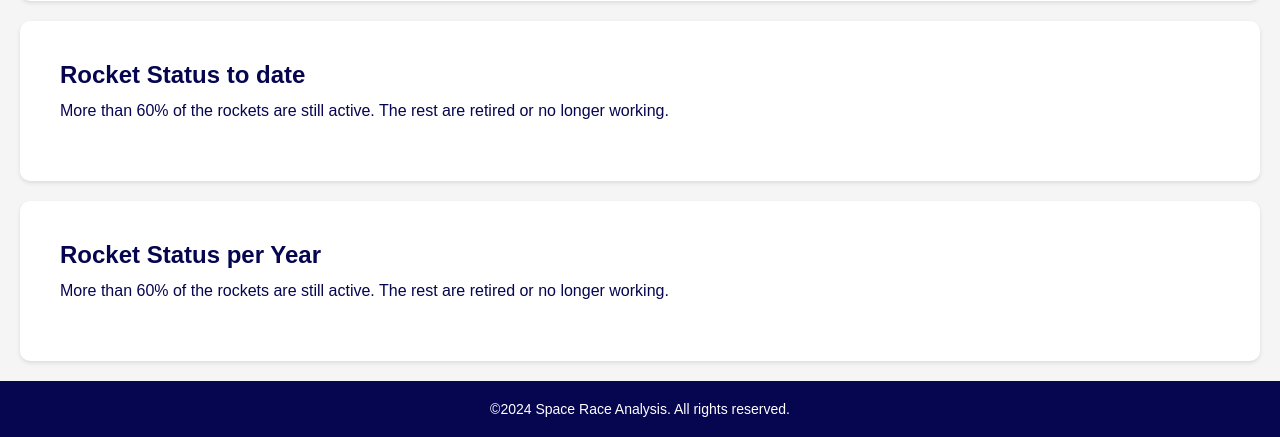
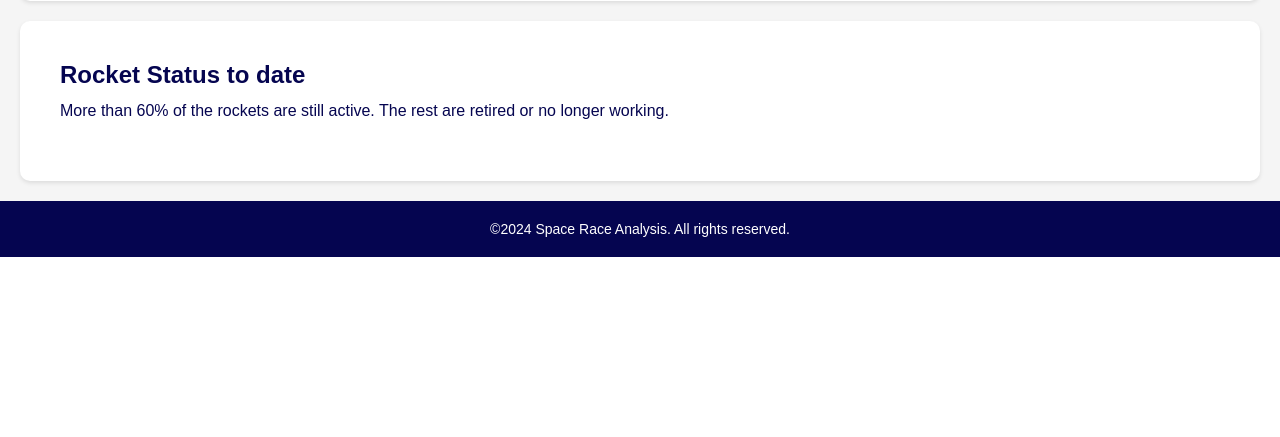
Before and after one commit to Fedt2407/18_Space_Race_Analysis, a Flask app: template templates/index.html in a window 1280 px wide. Shown: the part 1239-1676 px from the top of the page. After the commit the page ends 1496 px from the top, so only its background shows below. Run offline with Flask 3, Linux system fonts and the light colour scheme; the template is opened without the code that fills it, so the values that code supplies are empty.

Commit message:
Final commit

```diff
--- a/main.py
+++ b/main.py
@@ -80,16 +80,6 @@ def hello_world():
     rocket_status.update_traces(textposition='outside', textinfo='percent+label')
     rocket_status_html = rocket_status.to_html(full_html=False)
 
-    # Plotting rocket status per year in two lines
-    rocket_status_year = data.groupby(['Year', 'Rocket_Status']).size().unstack().fillna(0)
-    rocket_status_year = rocket_status_year.div(rocket_status_year.sum(axis=1), axis=0)
-    rocket_status_year = rocket_status_year.rolling(window=5).mean()
-    rocket_status_year_plot = px.line(rocket_status_year, x=rocket_status_year.index, y=rocket_status_year.columns)
-    rocket_status_year_plot.update_layout(xaxis_title='Year', yaxis_title='Percentage of Missions')
-    rocket_status_year_plot.update_layout(legend=dict(x=0, y=1))
-    rocket_status_year_plot.update_traces(line=dict(width=3))
-    rocket_status_year_plot_html = rocket_status_year_plot.to_html(full_html=False)
-
 
     return render_template('index.html',
                            shape=shape,
@@ -99,8 +89,7 @@ def hello_world():
                            status=status_html,
                            price_per_year=price_plot_html,
                            budget_per_org=budget_per_org_html,
-                           rocket_status=rocket_status_html,
-                           rocket_status_year=rocket_status_year_plot_html
+                           rocket_status=rocket_status_html
                            )
 
 
--- a/templates/index.html
+++ b/templates/index.html
@@ -92,16 +92,6 @@
       <div>{{ rocket_status | safe }}</div>
     </section>
 
-    <section>
-      <h2>Rocket Status per Year</h2>
-      <p>
-        More than 60% of the rockets are still active. The rest are retired or
-        no longer working.
-      </p>
-      <br />
-      <div>{{ rocket_status_year | safe }}</div>
-    </section>
-
     <footer>
       <p>©2024 Space Race Analysis. All rights reserved.</p>
     </footer>
```
